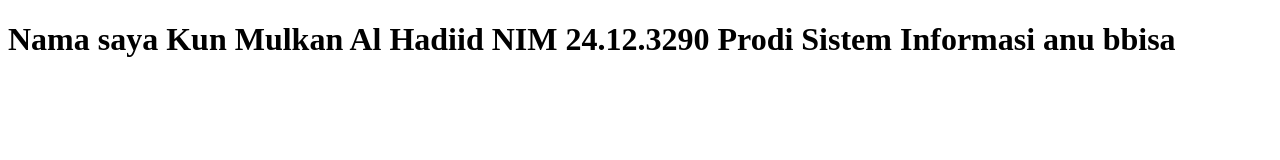
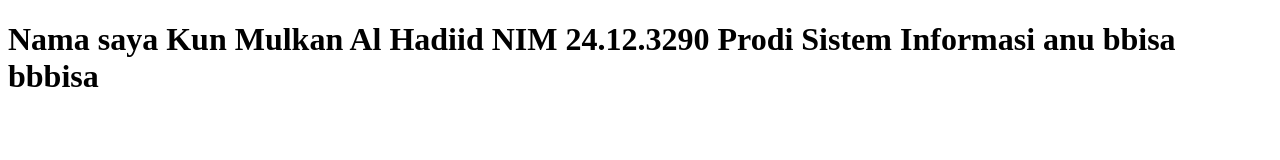
Before and after one commit to kunmaaja/24.12.3290_TugasGit_DB, a plain HTML site: page index.html in a window 1280 px wide. Drawn offline with Linux system fonts and the light colour scheme.

Commit message:
Update index.html

```diff
--- a/index.html
+++ b/index.html
@@ -12,6 +12,7 @@
         Prodi Sistem Informasi
         anu
         bbisa
+        bbbisa
     </h1>
 </body>
 </html>
```
